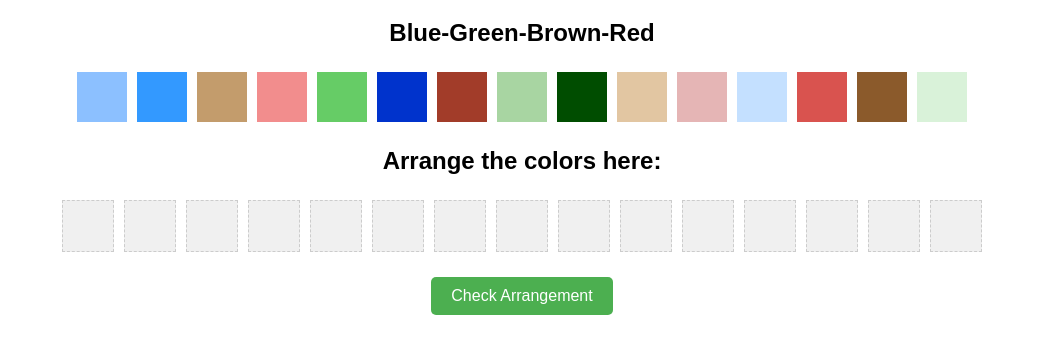
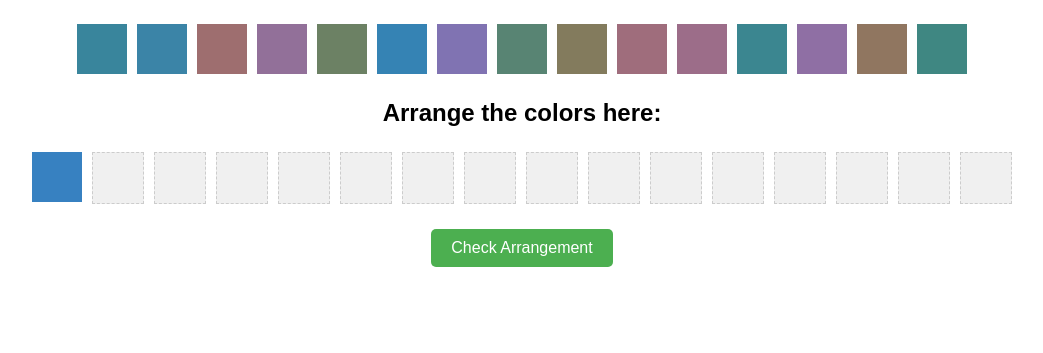
Before and after one commit to tkoranat/D-15-test, a plain HTML site: page index.html in a window 1280 px wide. Shown: the part 61-414 px from the top of the page, without its empty margins (118-1161 px from the left). Drawn offline with Linux system fonts and the light colour scheme.

Commit message:
index.html

```diff
--- a/index.html
+++ b/index.html
@@ -64,26 +64,22 @@
 </head>
 <body>
     <h1 style="text-align: center;">D15 Color Arrangement Test</h1>
-    <h2 style="text-align: center;">Blue-Green-Brown-Red</h2>
     <div id="testArea"></div>
     <h2 style="text-align: center;">Arrange the colors here:</h2>
     <div id="arrangementArea"></div>
     <button id="checkButton">Check Arrangement</button>
 
     <script>
-        const colors = [
-            "#0033cc", "#3399ff", "#8cc0ff", "#c4e0ff",
-            "#d9f2d9", "#a8d5a2", "#66cc66", "#004d00",
-            "#8b5a2b", "#c39c6c", "#e2c6a2", "#e5b5b5",
-            "#f28d8d", "#d9534f", "#a23c29"
+        // สีชุดคำตอบที่ถูกต้องในแถวล่าง
+        const correctColors = [
+            "#3583B4", "#3B84A7", "#39859C", "#3B8690",
+            "#3F8782", "#588473", "#6C8164", "#837B5D",
+            "#907660", "#9E6E6F", "#9F6D7C", "#9C6D89",
+            "#927099", "#8F6FA4", "#8073B2"
         ];
 
-        const correctColors = [
-            "#0033cc", "#3399ff", "#8cc0ff", "#c4e0ff",
-            "#d9f2d9", "#a8d5a2", "#66cc66", "#004d00",
-            "#8b5a2b", "#c39c6c", "#e2c6a2", "#e5b5b5",
-            "#f28d8d", "#d9534f", "#a23c29"
-        ];
+        // ใช้สีชุดคำตอบเพื่อสุ่มใส่ในแถวบน
+        const colors = [...correctColors];
 
         const testArea = document.getElementById('testArea');
         const arrangementArea = document.getElementById('arrangementArea');
@@ -109,7 +105,14 @@
         }
 
         function createEmptyBoxes() {
-            // สร้างกล่องว่าง 15 กล่องในแถวล่าง
+            // เพิ่มกล่องแรกที่มีสี #3781C1 และป้องกันไม่ให้ลากหรือสลับตำแหน่ง
+            const firstDiv = document.createElement('div');
+            firstDiv.classList.add('colorBox');
+            firstDiv.style.backgroundColor = "#3781C1";
+            firstDiv.setAttribute('draggable', false);  // ล็อคไม่ให้ถูกลาก
+            arrangementArea.appendChild(firstDiv);
+
+            // สร้างกล่องว่าง 15 กล่องในแถวล่างที่เหลือ
             for (let i = 0; i < 15; i++) {
                 const div = document.createElement('div');
                 div.classList.add('emptyBox');
@@ -120,6 +123,7 @@
         }
 
         function rgbToHex(rgb) {
+            // แปลงค่า RGB เป็น Hex อย่างถูกต้อง
             const rgbArr = rgb.match(/\d+/g);
             const hex = rgbArr.map(num => {
                 const hex = parseInt(num).toString(16);
@@ -176,7 +180,8 @@
         }
 
         function checkArrangement() {
-            const boxes = arrangementArea.querySelectorAll('.colorBox');
+            // ข้ามกล่องแรกในการตรวจสอบการจัดเรียง
+            const boxes = arrangementArea.querySelectorAll('.colorBox:not(:first-child)'); // เริ่มตรวจสอบจากกล่องที่สอง
             let correct = true;
             let incorrectPositions = 0;
 
@@ -190,7 +195,7 @@
 
             // ตรวจสอบว่าการจัดเรียงสีตรงกับ correctColors หรือไม่
             arrangedColors.forEach((color, index) => {
-                if (color !== correctColors[index]) {
+                if (color.toUpperCase() !== correctColors[index].toUpperCase()) {  // ใช้ toUpperCase เพื่อให้แน่ใจว่าตรวจสอบได้ถูกต้อง
                     correct = false;
                     incorrectPositions++;
                 }
```
